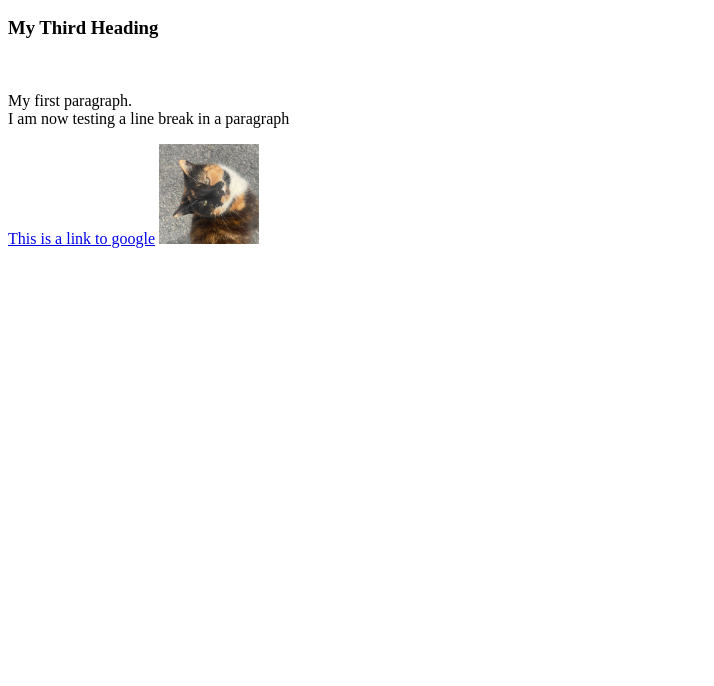
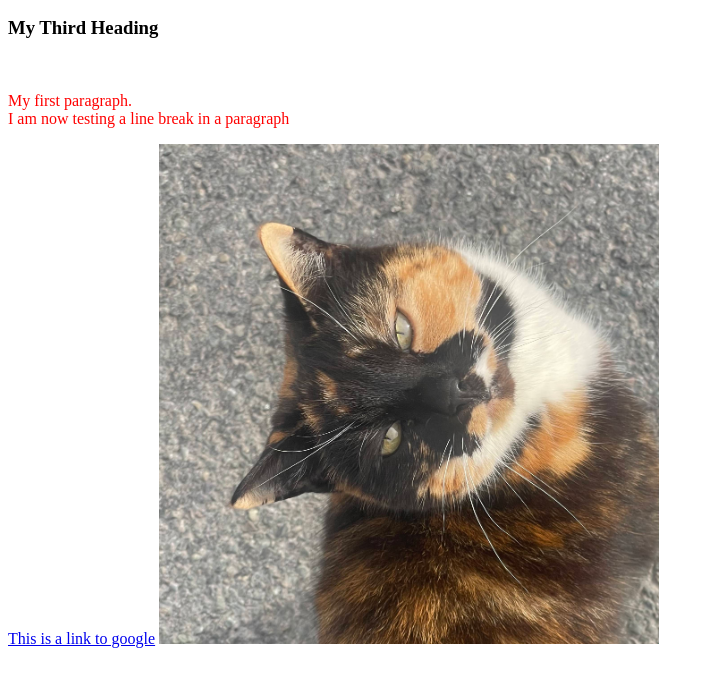
Before and after one commit to heskeyj/learningHTMLCSSJS, a plain HTML site: page index.html in a window 1280 px wide. Shown: the part 110-796 px from the top of the page, without its empty margins (0-714 px from the left). Drawn offline with Linux system fonts and the light colour scheme.

Commit message:
Attributes

```diff
--- a/index.html
+++ b/index.html
@@ -12,11 +12,11 @@
         My Third Heading
     </h3>
     <br>
-    <p>My first paragraph. <br> I am now testing a line break in a paragraph</p>
+    <p style = "color:red;">My first paragraph. <br> I am now testing a line break in a paragraph</p>
 
     <a href="https://www.google.com">This is a link to google</a>
 
-    <img src="images/testimage.jpg" alt="my test image" width="100" height="100">
+    <img src="images/testimage.jpg" alt="my test image - poppet" width="500" height="500">
 
 
 </body>
```
